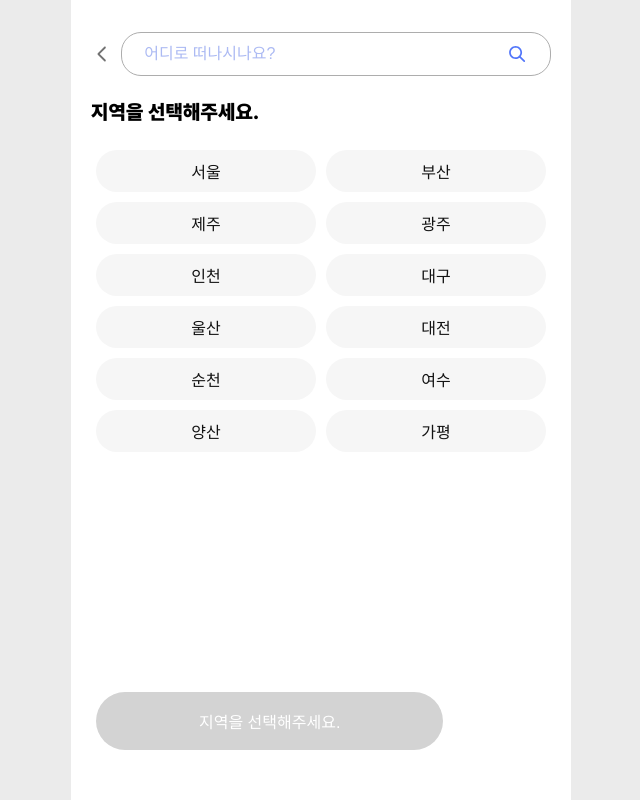
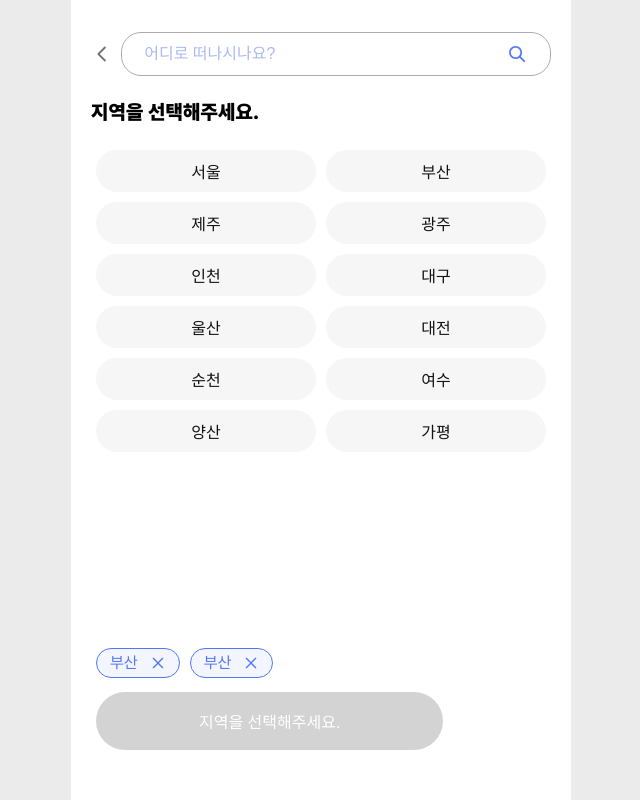
Before and after one commit to SugarSyrup/gabozago_FE, a React (Vite) app: page /mytrip/create in a window 1280 px wide. Shown: the whole page, without its empty margins (319-959 px from the left). Built offline with nearby package versions, Linux system fonts and the light colour scheme.

Commit message:
feat(#23) : 태그 선택시 UI

```diff
--- /dev/null
+++ b/src/components/mytrip/LocationTag.tsx
@@ -0,0 +1,18 @@
+import XIcon from "../../assets/icons/x.svg?react";
+
+import * as S from "../../styles/mytrip/LocationTag.style";
+
+interface Props {
+    name: string;
+}
+
+function LocationTag({ name }: Props) {
+    return (
+        <S.Container>
+            {name}
+            <XIcon />
+        </S.Container>
+    );
+}
+
+export default LocationTag;
--- a/src/pages/MyTripCreatePage.tsx
+++ b/src/pages/MyTripCreatePage.tsx
@@ -8,6 +8,7 @@ import useSearchInput from "../hooks/useSearchInput";
 
 import * as S from "../styles/pages/MyTripCreatePage.style";
 import { Heading } from "../styles/common/Heading.style";
+import LocationTag from "../components/mytrip/LocationTag";
 
 function MyTripCreatePage() {
     const navigate = useNavigate();
@@ -37,6 +38,10 @@ function MyTripCreatePage() {
                 ))}
             </S.Locations>
             <S.Footer>
+                <S.LocationTags>
+                    <LocationTag name="부산" />
+                    <LocationTag name="부산" />
+                </S.LocationTags>
                 <Button size="lg" type="normal" disabled={true}>
                     지역을 선택해주세요.
                 </Button>
--- /dev/null
+++ b/src/styles/mytrip/LocationTag.style.ts
@@ -0,0 +1,17 @@
+import styled from "styled-components";
+
+export const Container = styled.div`
+    padding: 6px 13px;
+    color: ${({ theme }) => theme.main};
+    background-color: ${({ theme }) => theme.blue05};
+
+    border: ${({ theme }) => `1px solid ${theme.main}`};
+    border-radius: 20px;
+
+    display: flex;
+    gap: 12px;
+
+    svg {
+        cursor: pointer;
+    }
+`;
--- a/src/styles/pages/MyTripCreatePage.style.ts
+++ b/src/styles/pages/MyTripCreatePage.style.ts
@@ -38,6 +38,13 @@ export const Footer = styled.footer`
     padding-right: 5px;
 `;
 
+export const LocationTags = styled.div`
+    width: 100%;
+
+    display: flex;
+    gap: 10px;
+`;
+
 export const SubmitButtonText = styled.span`
     color: white;
 `;
```
Also changed, not shown: src/assets/icons/x.svg (added).
